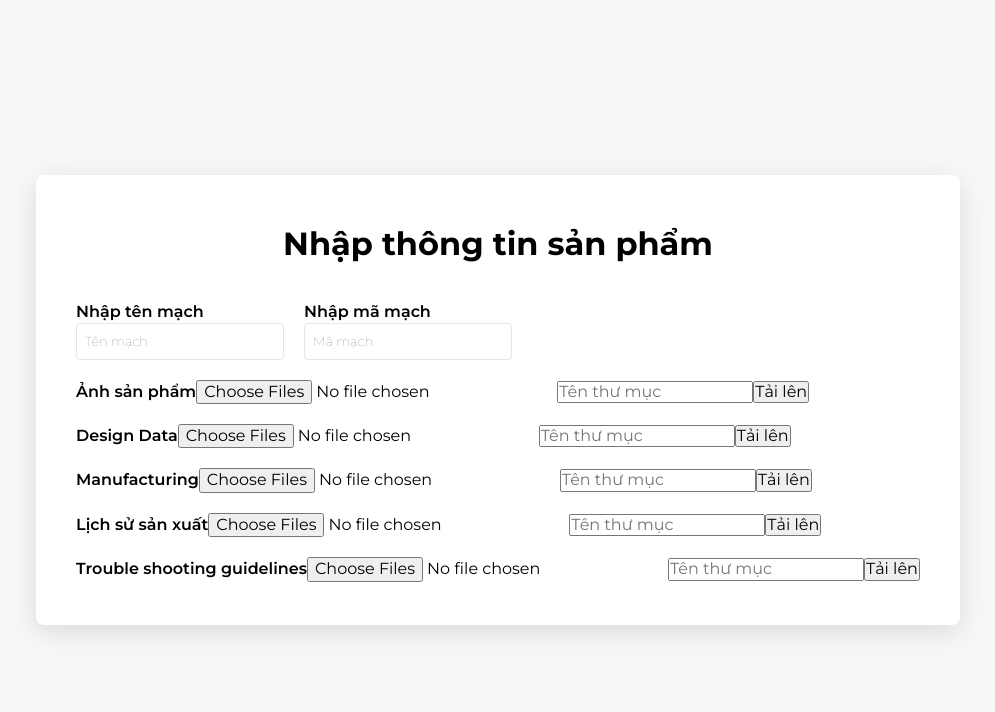
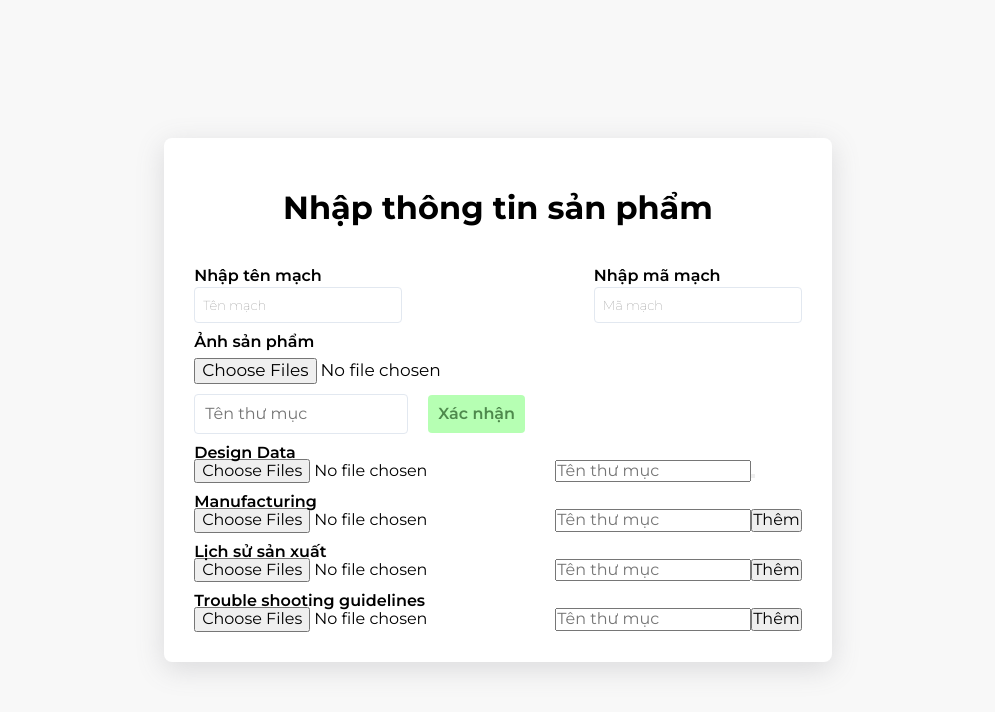
Before and after one commit to dangnguyenquang/hytek_web, a React (Create React App) app in the folder code/FE/: page /addproduct in a window 1280 px wide. Shown: the top 712 px of the page, without its empty margins (142-1137 px from the left). Built offline with nearby package versions, Linux system fonts and the light colour scheme.

Commit message:
Update FE

```diff
--- a/code/FE/src/Pages/AddProduct/AddProduct.js
+++ b/code/FE/src/Pages/AddProduct/AddProduct.js
@@ -54,8 +54,6 @@ function AddProduct() {
             <h1>Nhập thông tin sản phẩm</h1>
           </div>
 
-
-
           {/* Nhap ten */}
           <div className={cx("input__product-Name")}>
             <label>Nhập tên {NameType}</label>
@@ -75,14 +73,16 @@ function AddProduct() {
           {/* Them hinh anh */}
           <div className={cx("input__product-upload Image")}>
             <label>Ảnh sản phẩm</label>
-            <input type="file" onChange={handleFileChange} multiple />
+            <input className={cx('selectFile')} type="file" onChange={handleFileChange} multiple />
+            <div className={cx('input__product-upload-folderName')}>
               <input
                 type="text"
                 placeholder="Tên thư mục"
                 value={folderName}
                 onChange={handleFolderNameChange}
               />
-            <button onClick={handleUpload}>Tải lên</button>
+              <button onClick={handleUpload}>Xác nhận</button>
+            </div>
           </div>
 
           {/* Them file Design Data */}
@@ -95,7 +95,7 @@ function AddProduct() {
               value={folderName}
               onChange={handleFolderNameChange}
             />
-            <button onClick={handleUpload}>Tải lên</button>
+            <button onClick={handleUpload}></button>
           </div>
 
           {/* Them Manufacturing */}
@@ -108,7 +108,7 @@ function AddProduct() {
               value={folderName}
               onChange={handleFolderNameChange}
             />
-            <button onClick={handleUpload}>Tải lên</button>
+            <button onClick={handleUpload}>Thêm</button>
           </div>
 
           {/* Them file History */}
@@ -121,7 +121,7 @@ function AddProduct() {
               value={folderName}
               onChange={handleFolderNameChange}
             />
-            <button onClick={handleUpload}>Tải lên</button>
+            <button onClick={handleUpload}>Thêm</button>
           </div>
 
           {/* Them file Guidelines */}
@@ -134,7 +134,7 @@ function AddProduct() {
               value={folderName}
               onChange={handleFolderNameChange}
             />
-            <button onClick={handleUpload}>Tải lên</button>
+            <button onClick={handleUpload}>Thêm</button>
           </div>
         </div>
       </div>
--- a/code/FE/src/Pages/AddProduct/AddProduct.scss
+++ b/code/FE/src/Pages/AddProduct/AddProduct.scss
@@ -20,8 +20,12 @@
   margin-bottom: 50px;
 }
 
+.input__product-ID {
+  float: right;
+}
+
 .input__product-Name, .input__product-ID {
-  padding: 10px;
+  padding: 10px 0;
   display: inline-block;
   position: relative;
 
@@ -50,11 +54,60 @@
 }
 
 .input__product-upload {
-  padding: 10px;
+  padding-top: 15px;
   display: block;
+  position: relative;
 
   & label {
     cursor: pointer;
     font-weight: 600;
+    position: absolute;
+    top: 0;
+  }
+
+  &:not(:last-child) {
+    margin-bottom: 10px;
   }
 }
+
+#file-upload-button {
+  border: solid 1.5px #E2E8F0;
+  background-color: #ccc;
+}
+
+.selectFile {
+  padding: 10px 0 10px 0;
+  font-size: 1.7rem;
+  cursor: pointer;
+}
+
+.input__product-upload-folderName {
+
+  & input {
+    border: solid 1.5px #E2E8F0;
+    padding: 10px;
+    border-radius: 4px;
+    outline: none;
+
+    &:focus {
+      box-shadow: var(--input-boxshadow);
+    }
+  }
+
+  & button {
+    margin-left: 20px;
+    border: none;
+    border-radius: 4px;
+    padding: 10px;
+    font-weight: 600;
+    background-color: var(--submit-button);
+    cursor: pointer;
+    color: var(--submit-colorFont);
+    opacity: .8;
+
+    &:hover {
+      opacity: 1;
+      box-shadow: var(--primary-boxshadow);
+    }
+  }
+}
--- a/code/FE/src/components/GlobalStyle/GlobalStyle.scss
+++ b/code/FE/src/components/GlobalStyle/GlobalStyle.scss
@@ -6,6 +6,9 @@
   --white-background: #fff;
   --primary-boxshadow: rgba(100, 100, 111, 0.2) 0px 7px 29px 0px;
   --input-boxshadow: rgba(82, 226, 77, 0.819) 0px 0px 0px 1px inset, rgba(108, 226, 104, 0.2) 0px 0px 0px 1px;
+  --submit-button: rgba(145, 255, 141, 0.819);
+  --submit-colorFont: rgba(6, 74, 4, 0.819);
+  --primary-colorFont: #000;
 }
 
 * {
```
Lines whose indentation alone changed are shown as unchanged.
